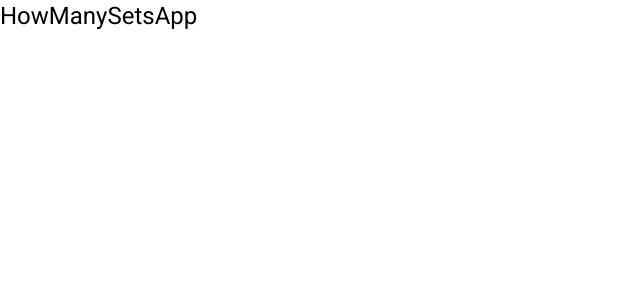
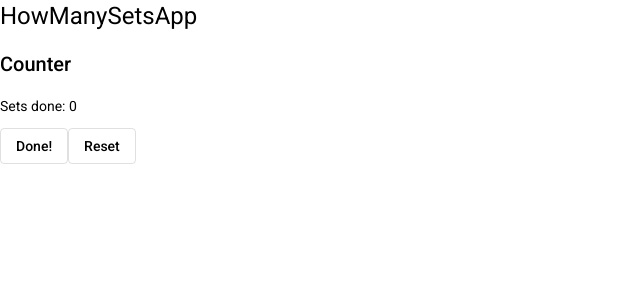
Before and after one commit to dusanbass/HowManySetsApp, an Angular app: page / in a window 1280 px wide. Shown: the top 300 px of the page, without its empty margins (0-640 px from the left). Built offline with nearby package versions, Linux system fonts and the light colour scheme.

Commit message:
added counter will try to exercise

```diff
--- a/src/app/app.component.html
+++ b/src/app/app.component.html
@@ -1 +1,2 @@
 <h1>{{ title }}</h1>
+<app-counter></app-counter>
--- /dev/null
+++ b/src/app/counter/counter.component.html
@@ -0,0 +1,4 @@
+<h2>Counter</h2>
+<p>Sets done: {{ setsDone }}</p>
+<button mat-stroked-button (click)="setDone()">Done!</button>
+<button mat-stroked-button (click)="setsReset()">Reset</button>
--- /dev/null
+++ b/src/app/counter/counter.component.ts
@@ -0,0 +1,25 @@
+import { Component, OnInit } from '@angular/core';
+
+@Component({
+  selector: 'app-counter',
+  templateUrl: './counter.component.html',
+  styleUrls: ['./counter.component.css']
+})
+export class CounterComponent implements OnInit {
+
+  setsDone = 0;
+
+  constructor() { }
+
+  ngOnInit(): void {
+  }
+
+  setDone() {
+    this.setsDone = this.setsDone + 1;
+  }
+
+  setsReset() {
+    this.setsDone = 0;
+  }
+
+}
```
Also changed, not shown: src/app/app.module.ts (+8 -1 lines), src/app/counter/counter.component.css (added), 1 other file (tests, documents, lock files or other folders).
